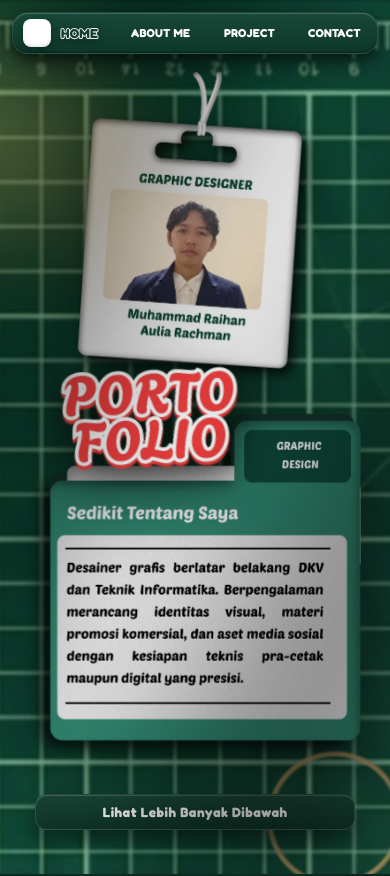
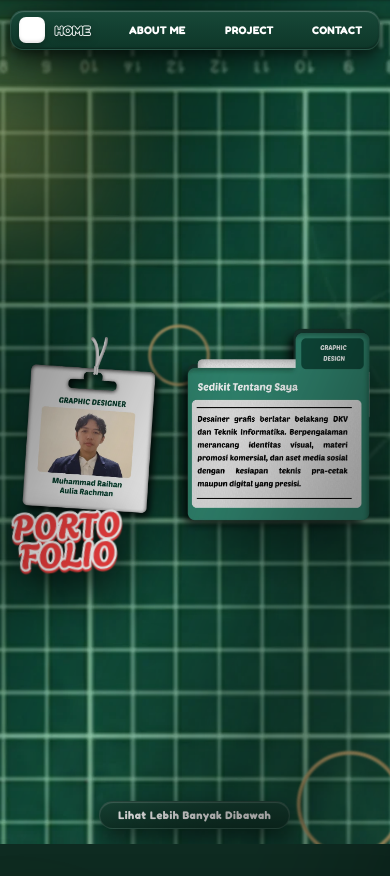
Before and after one commit to mraihanaulia22-ux/web-porotoflio-design-1, a React (Vite) app: page / in a window 390 px wide. Shown: the top 876 px of the page. Built offline with nearby package versions, Linux system fonts and the light colour scheme.

Commit message:
feat(responsive): enable side-by-side hero layout on mobile & tablet and restore section jump scrolling

```diff
--- a/src/App.css
+++ b/src/App.css
@@ -462,126 +462,154 @@
   }
 }
 
-/* 2. TABLET PORTRAIT (769px - 1023px, portrait) */
-@media (max-width: 1023px) and (orientation: portrait) {
+/* 2. TABLET PORTRAIT & MEDIUM SCREENS (769px - 1024px) */
+@media (max-width: 1024px) {
   .hero-section {
-    height: auto;
+    height: 100vh;
+    height: 100dvh;
     min-height: 100vh;
-    max-height: none;
-    padding: 24px 20px 36px;
-    overflow-y: auto;
-    justify-content: flex-start;
-    gap: 32px;
+    max-height: 100vh;
+    padding: clamp(65px, 8.5vh, 85px) clamp(16px, 3vw, 32px) clamp(10px, 1.8vh, 18px);
+    overflow: hidden;
+    justify-content: space-between;
+    scroll-snap-align: start;
+    scroll-snap-stop: always;
   }
 
   .navbar-container {
-    width: 95%;
-    gap: 16px;
-    padding: 10px 20px 10px 14px;
-    border-radius: 20px;
+    width: min(94%, 720px);
+    gap: 12px;
+    padding: 8px 16px 8px 12px;
+    border-radius: 18px;
   }
 
   .nav-menu {
-    gap: 20px;
+    gap: clamp(14px, 3.5vw, 36px);
     margin: 0 auto;
   }
 
   .nav-item {
-    font-size: 17px;
+    font-size: 15px;
   }
 
   .nav-item-active {
-    font-size: 20px;
-    -webkit-text-stroke: 2.8px #ffffff;
+    font-size: 17.5px;
+    -webkit-text-stroke: 2.2px #ffffff;
   }
 
   .stage-container {
-    margin-top: 10px;
-  }
-
+    margin-top: 0;
+    flex: 1;
+    width: 100%;
+    display: flex;
+    align-items: center;
+    justify-content: center;
+    min-height: 0;
+  }
+
+  /* Berdampingan (Side-by-side) seperti Desktop / Laptop */
   .stage-content {
-    flex-direction: column;
-    align-items: center;
-    gap: 40px;
-    max-height: none;
+    display: flex;
+    flex-direction: row;
+    align-items: center;
+    justify-content: center;
+    gap: clamp(14px, 3vw, 38px);
+    width: 100%;
+    max-height: 100%;
   }
 
   .card-wrapper {
     margin-top: 0;
+    flex-shrink: 1;
   }
 
   .id-card-img {
     height: auto;
-    width: 380px;
-    max-width: 80vw;
+    width: clamp(200px, 35vw, 320px);
+    max-height: clamp(320px, 50vh, 460px);
+    object-fit: contain;
+  }
+
+  .sticker-wrapper {
+    top: calc(100% - 22px);
+    left: -12px;
+    transform: rotate(-6deg);
+  }
+
+  .portofolio-sticker {
+    width: clamp(135px, 21vw, 200px);
   }
 
   .berkas-wrapper {
     margin-top: 0;
+    flex-shrink: 1;
   }
 
   .berkas-img {
     height: auto;
-    width: 90vw;
-    max-width: 540px;
-  }
-
-  .sticker-wrapper {
-    top: calc(100% - 25px);
-    left: -15px;
-    transform: rotate(-6deg);
-  }
-
-  .portofolio-sticker {
-    width: 220px;
+    width: clamp(260px, 45vw, 410px);
+    max-height: clamp(340px, 53vh, 500px);
+    object-fit: contain;
   }
 
   .ring-center {
-    top: 5%;
-    left: 20%;
-    width: 140px;
-    height: 140px;
+    display: block;
+    top: 26%;
+    left: 37%;
+    width: clamp(85px, 13vw, 140px);
+    height: clamp(85px, 13vw, 140px);
   }
 
   .hero-footer {
-    margin-top: 20px;
+    margin-top: 4px;
+    padding-bottom: 6px;
+  }
+
+  .bottom-pill-btn {
+    font-size: 12.5px;
+    padding: 8px 24px;
+    border-radius: 9999px;
+    width: auto;
+    max-width: 300px;
   }
 }
 
 /* 3. MOBILE PHONES (<= 768px) */
 @media (max-width: 768px) {
   .hero-section {
-    height: auto;
+    height: 100vh;
+    height: 100dvh;
     min-height: 100vh;
-    max-height: none;
-    padding: 72px 14px 32px;
-    overflow-y: visible;
-    justify-content: flex-start;
-    gap: 20px;
-    scroll-snap-align: none;
+    max-height: 100vh;
+    padding: clamp(54px, 7.8vh, 70px) 10px clamp(8px, 1.6vh, 16px);
+    overflow: hidden;
+    justify-content: space-between;
+    gap: 6px;
+    scroll-snap-align: start;
+    scroll-snap-stop: always;
   }
 
   /* Compact Navbar Floating Island */
   .navbar-wrapper {
     width: 100%;
-    padding: 0 12px;
+    padding: 0 10px;
     box-sizing: border-box;
-    top: 12px;
+    top: 10px;
   }
 
   .navbar-container {
     width: 100%;
-    max-width: 440px;
+    max-width: 420px;
     gap: 6px;
-    padding: 6px 12px 6px 10px;
-    border-radius: 16px;
+    padding: 6px 12px 6px 8px;
+    border-radius: 14px;
     justify-content: space-between;
   }
 
   .nav-square-btn {
-    width: 28px;
-    height: 28px;
-    border-radius: 8px;
+    width: 26px;
+    height: 26px;
+    border-radius: 7px;
     flex-shrink: 0;
   }
 
@@ -596,93 +624,115 @@
   }
 
   .nav-item {
-    font-size: 11.5px;
-    padding: 3px 4px;
+    font-size: 11px;
+    padding: 2px 4px;
     letter-spacing: 0.2px;
     font-weight: 800;
   }
 
   .nav-item-active {
-    font-size: 13px;
-    -webkit-text-stroke: 1.8px #ffffff;
-  }
-
-  /* Vertical Stage Layout */
+    font-size: 12.5px;
+    -webkit-text-stroke: 1.6px #ffffff;
+  }
+
+  /* Side-by-side Hero Stage Layout (Berdampingan persis seperti Desktop / Laptop) */
   .stage-container {
     margin-top: 0;
     width: 100%;
+    flex: 1;
+    display: flex;
+    align-items: center;
+    justify-content: center;
+    min-height: 0;
   }
 
   .stage-content {
-    flex-direction: column;
-    align-items: center;
-    gap: 18px;
-    max-height: none;
-    width: 100%;
+    display: flex;
+    flex-direction: row; /* Berdampingan persis seperti preview laptop / desktop */
+    align-items: center;
+    justify-content: center;
+    gap: clamp(4px, 1.8vw, 12px);
+    width: 100%;
+    max-width: 100%;
+    max-height: 100%;
   }
 
   .card-wrapper {
     margin-top: 0;
-    position: relative;
-    display: flex;
-    justify-content: center;
+    flex-shrink: 1;
+    min-width: 0;
+    display: flex;
+    flex-direction: column;
+    justify-content: center;
+    align-items: center;
   }
 
   .id-card-img {
+    width: clamp(125px, 38vw, 180px);
     height: auto;
-    width: min(72vw, 250px);
-    max-width: 250px;
+    max-height: clamp(220px, 44vh, 320px);
+    object-fit: contain;
   }
 
   .sticker-wrapper {
-    top: calc(100% - 22px);
-    left: -8px;
+    top: calc(100% - 16px);
+    left: -6px;
     transform: rotate(-6deg);
   }
 
   .portofolio-sticker {
-    width: min(52vw, 180px);
-    max-width: 180px;
+    width: clamp(95px, 29vw, 145px);
+    height: auto;
   }
 
   .berkas-wrapper {
-    margin-top: 4px;
-    display: flex;
-    justify-content: center;
-    width: 100%;
+    margin-top: 0;
+    flex-shrink: 1;
+    min-width: 0;
+    display: flex;
+    justify-content: center;
+    align-items: center;
   }
 
   .berkas-img {
+    width: clamp(165px, 51vw, 240px);
     height: auto;
-    width: min(92vw, 340px);
-    max-width: 340px;
+    max-height: clamp(235px, 47vh, 345px);
+    object-fit: contain;
   }
 
   .ring-center {
-    display: none;
+    display: block;
+    width: 65px;
+    height: 65px;
+    top: 36%;
+    left: 36%;
+    opacity: 0.8;
   }
 
   .ring-bottom-right {
-    width: 140px;
-    height: 140px;
+    width: 110px;
+    height: 110px;
     bottom: -15px;
     right: -15px;
   }
 
   .hero-footer {
-    margin-top: 10px;
-    padding-bottom: 12px;
-    display: flex;
-    justify-content: center;
-    width: 100%;
+    margin-top: 0;
+    padding-bottom: 2px;
+    display: flex;
+    justify-content: center;
+    width: 100%;
+    flex-shrink: 0;
   }
 
   .bottom-pill-btn {
-    font-size: 13.5px;
+    font-size: 11px;
     font-weight: 800;
-    padding: 9px 24px;
-    border-radius: 12px;
-    width: min(90vw, 320px);
+    padding: 6px 18px;
+    border-radius: 9999px;
+    width: auto;
+    max-width: 250px;
     text-align: center;
   }
 }
@@ -1369,7 +1419,8 @@
     max-height: none;
     padding: 0 0 70px 0;
     overflow-y: visible;
-    scroll-snap-align: none;
+    scroll-snap-align: start;
+    scroll-snap-stop: always;
   }
 
   .wood-desk-stage .pillar,
@@ -2860,7 +2911,8 @@
     overflow-y: visible;
     justify-content: flex-start;
     gap: 12px;
-    scroll-snap-align: none;
+    scroll-snap-align: start;
+    scroll-snap-stop: always;
   }
 
   .project-container {
@@ -2991,7 +3043,8 @@
     align-items: center;
     justify-content: center;
     box-sizing: border-box;
-    scroll-snap-align: none;
+    scroll-snap-align: start;
+    scroll-snap-stop: always;
   }
 
   .contact-stage-content {
--- a/src/App.jsx
+++ b/src/App.jsx
@@ -227,14 +227,9 @@ export default function App() {
     return () => observer.disconnect();
   }, []);
 
-  // Smooth full-page gliding touch & wheel handlers for Desktop
+  // Smooth full-page gliding touch & wheel handlers for all viewports (Mobile, Tablet, Desktop)
   useEffect(() => {
     if (isModalActive) return;
-
-    // Do not hijack touch/wheel on mobile/tablet to ensure buttery smooth native scrolling
-    if (window.innerWidth <= 768) {
-      return;
-    }
 
     let touchStartY = 0;
 
@@ -250,15 +245,19 @@ export default function App() {
     };
 
     const handleTouchStart = (e) => {
-      touchStartY = e.touches[0].clientY;
+      if (e.touches && e.touches[0]) {
+        touchStartY = e.touches[0].clientY;
+      }
     };
 
     const handleTouchEnd = (e) => {
       if (isGlidingRef.current) return;
+      if (!e.changedTouches || !e.changedTouches[0]) return;
       const diff = touchStartY - e.changedTouches[0].clientY;
-      if (diff > 50) {
+      // 45px swipe threshold for clean, responsive section jump scroll
+      if (diff > 45) {
         navigateToSection(currentSectionIdx + 1);
-      } else if (diff < -50) {
+      } else if (diff < -45) {
         navigateToSection(currentSectionIdx - 1);
       }
     };
--- a/src/index.css
+++ b/src/index.css
@@ -17,12 +17,6 @@
 html {
   scroll-behavior: smooth;
   scroll-snap-type: y mandatory;
-}
-
-@media (max-width: 768px) {
-  html {
-    scroll-snap-type: none !important;
-  }
 }
 
 html, body {
```
Lines whose indentation alone changed are shown as unchanged.
